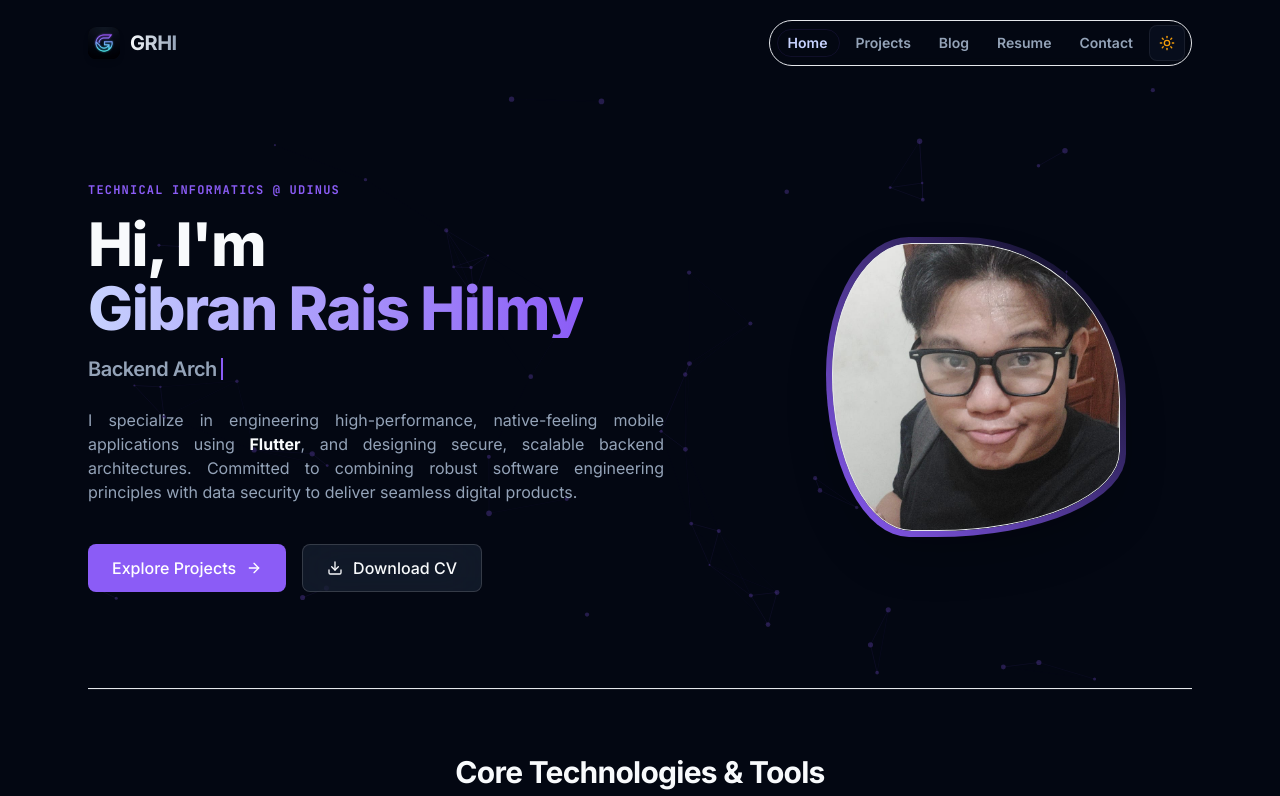
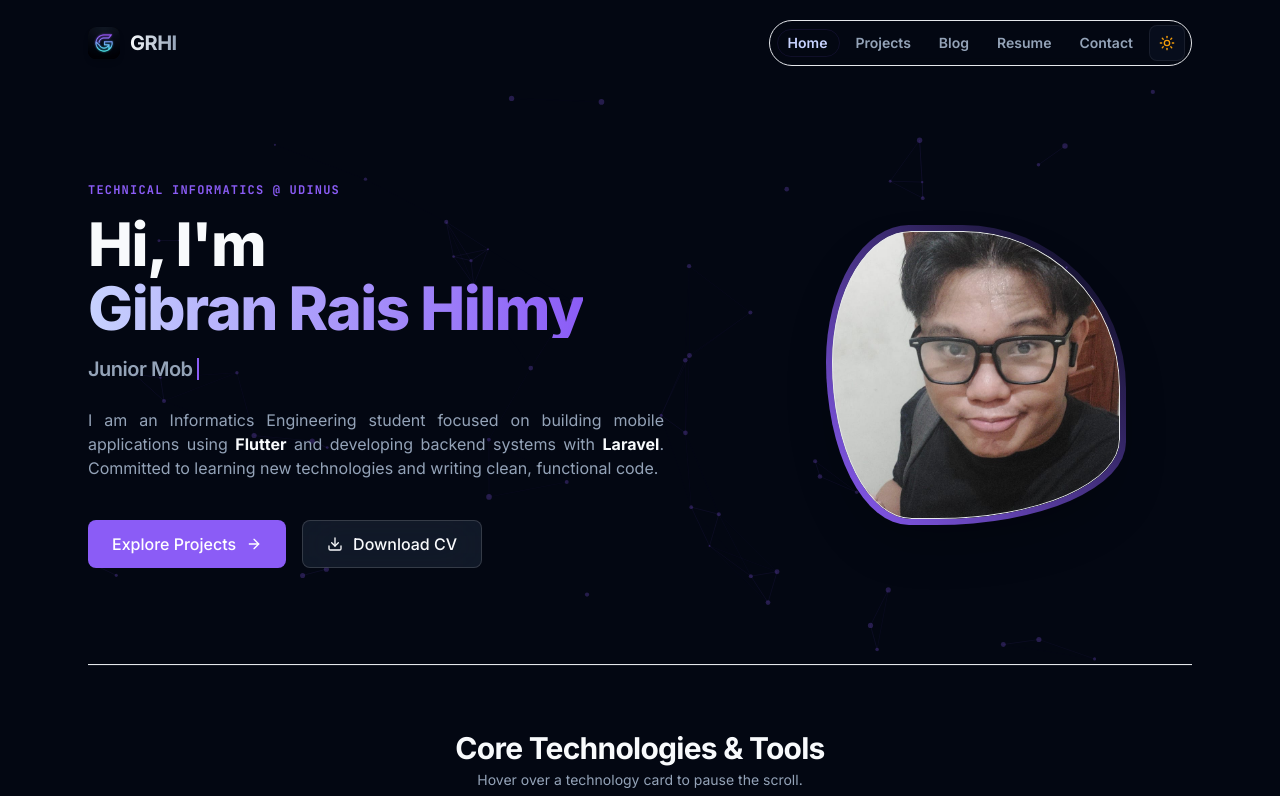
Before and after one commit to Braneee/portofolio, a Next.js app: page / in a window 1280 px wide. Shown: the top 796 px of the page. Built offline with nearby package versions, Linux system fonts and the light colour scheme.

Commit message:
chore: Simplify Hero tagline and description to align with junior student profile

```diff
--- a/src/components/sections/Hero.tsx
+++ b/src/components/sections/Hero.tsx
@@ -8,10 +8,10 @@ import NeuralCanvas from "../ui/NeuralCanvas";
 import { ArrowRight, Download } from "lucide-react";
 
 const roles = [
-  "Mobile Application Specialist",
-  "Backend Architecture Developer",
-  "AI & Machine Learning Integrator",
-  "Full-stack Software Engineer"
+  "Informatics Engineering Student",
+  "Junior Mobile Developer",
+  "Junior Backend Developer",
+  "Junior Web Developer"
 ];
 
 export default function Hero() {
@@ -105,9 +105,9 @@ export default function Hero() {
             <span className="w-[2px] h-[1.1em] bg-primary-500 dark:bg-primary-400 animate-blink" />
           </span>
 
-          {/* Sophisticated Description */}
+          {/* Humble Description */}
           <p className="mt-6 max-w-xl font-sans text-sm sm:text-base text-text-secondary leading-relaxed text-justify">
-            I specialize in engineering high-performance, native-feeling mobile applications using <strong className="font-bold text-text-primary">Flutter</strong>, and designing secure, scalable backend architectures. Committed to combining robust software engineering principles with data security to deliver seamless digital products.
+            I am an Informatics Engineering student focused on building mobile applications using <strong className="font-bold text-text-primary">Flutter</strong> and developing backend systems with <strong className="font-bold text-text-primary">Laravel</strong>. Committed to learning new technologies and writing clean, functional code.
           </p>
 
           {/* CTAs */}
```
